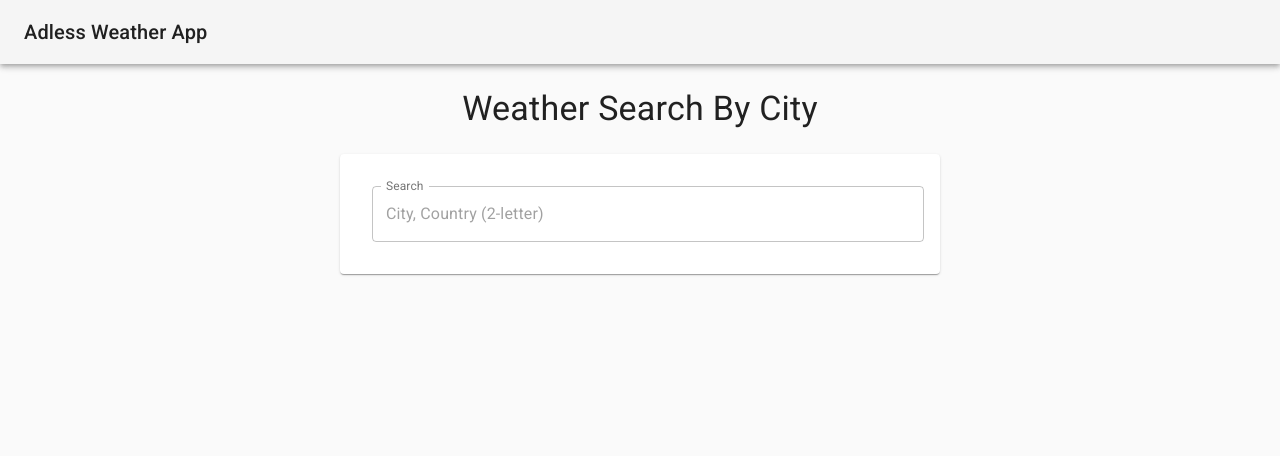
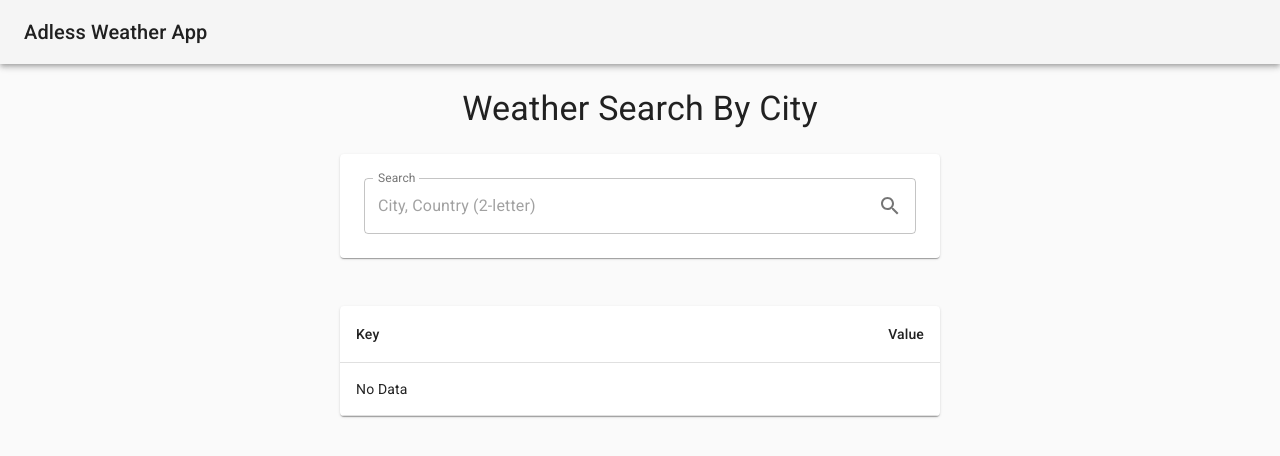
Before and after one commit to fredtro/adless-weather, a React (Create React App) app in the folder app/: page / in a window 1280 px wide. Shown: the top 456 px of the page. Built offline with nearby package versions, Linux system fonts and the light colour scheme.

Commit message:
style searchresult

```diff
--- a/app/src/App.js
+++ b/app/src/App.js
@@ -1,14 +1,11 @@
-import React        from 'react';
-import logo         from './logo.svg';
-import './App.css';
-import CssBaseline  from "@material-ui/core/CssBaseline";
-import AppBar       from "@material-ui/core/AppBar";
-import Toolbar      from "@material-ui/core/Toolbar";
-import Typography   from "@material-ui/core/Typography";
-import Paper        from "@material-ui/core/Paper";
-import {makeStyles} from "@material-ui/core/styles";
-import Header       from "./components/header";
-import Searchfield  from "./components/searchfield";
+import React          from 'react';
+import CssBaseline    from '@material-ui/core/CssBaseline';
+import Typography     from '@material-ui/core/Typography';
+import Paper          from '@material-ui/core/Paper';
+import { makeStyles } from '@material-ui/core/styles';
+import Header         from './components/header';
+import Searchfield    from './components/searchfield';
+import SearchResult   from "./components/searchresult";
 
 const useStyles = makeStyles(theme => ({
     layout: {
@@ -36,7 +33,7 @@ const useStyles = makeStyles(theme => ({
         [theme.breakpoints.up(600 + theme.spacing(3) * 2)]: {
             marginTop: theme.spacing(3),
         },
-    }
+    },
 }));
 
 function App() {
@@ -45,15 +42,16 @@ function App() {
     return (
         <React.Fragment>
             <CssBaseline />
-            <Header/>
+            <Header />
             <main className={classes.layout}>
                 <Typography className={classes.heading} component="h1" variant="h4" align="center">
                     Weather Search By City
                 </Typography>
 
                 <Paper className={classes.paper}>
-                    <Searchfield className={classes.heading}/>
+                    <Searchfield className={classes.heading} />
                 </Paper>
+                <SearchResult />
             </main>
         </React.Fragment>
     );
--- a/app/src/components/searchfield.js
+++ b/app/src/components/searchfield.js
@@ -1,21 +1,32 @@
 import React from 'react';
-import TextField from '@material-ui/core/TextField';
+import InputAdornment from '@material-ui/core/InputAdornment';
+import IconButton from '@material-ui/core/IconButton';
+import FormControl from '@material-ui/core/FormControl';
+import OutlinedInput from '@material-ui/core/OutlinedInput';
+import InputLabel from '@material-ui/core/InputLabel';
+import SearchIcon from '@material-ui/icons/Search';
 
-const Searchfield = (props) => {
+const Searchfield = props => {
     return (
         <React.Fragment>
-            <TextField
-                id="outlined-full-width"
-                label="Search"
-                style={{ margin: 8 }}
-                placeholder="City, Country (2-letter)"
-                fullWidth
-                margin="normal"
-                InputLabelProps={{
-                    shrink: true,
-                }}
-                variant="outlined"
-            />
+            <FormControl variant="outlined" fullWidth>
+                <InputLabel shrink={true} htmlFor="weather-search">
+                    Search
+                </InputLabel>
+                <OutlinedInput
+                    id="weather-search"
+                    placeholder="City, Country (2-letter)"
+                    endAdornment={
+                        <InputAdornment position="end">
+                            <IconButton edge="end">
+                                <SearchIcon />
+                            </IconButton>
+                        </InputAdornment>
+                    }
+                    notched
+                    labelWidth={50}
+                />
+            </FormControl>
         </React.Fragment>
     );
 };
--- /dev/null
+++ b/app/src/components/searchresult.js
@@ -0,0 +1,30 @@
+import React from 'react';
+import Table from '@material-ui/core/Table';
+import TableBody from '@material-ui/core/TableBody';
+import TableCell from '@material-ui/core/TableCell';
+import TableContainer from '@material-ui/core/TableContainer';
+import TableHead from '@material-ui/core/TableHead';
+import TableRow from '@material-ui/core/TableRow';
+import Paper from '@material-ui/core/Paper';
+
+export default function SearchResult() {
+    return (
+        <TableContainer component={Paper}>
+            <Table aria-label="simple table">
+                <TableHead>
+                    <TableRow>
+                        <TableCell>Key</TableCell>
+                        <TableCell align="right">Value</TableCell>
+                    </TableRow>
+                </TableHead>
+                <TableBody>
+                    <TableRow>
+                        <TableCell component="th" scope="row" colSpan={2}>
+                            No Data
+                        </TableCell>
+                    </TableRow>
+                </TableBody>
+            </Table>
+        </TableContainer>
+    );
+}
```
